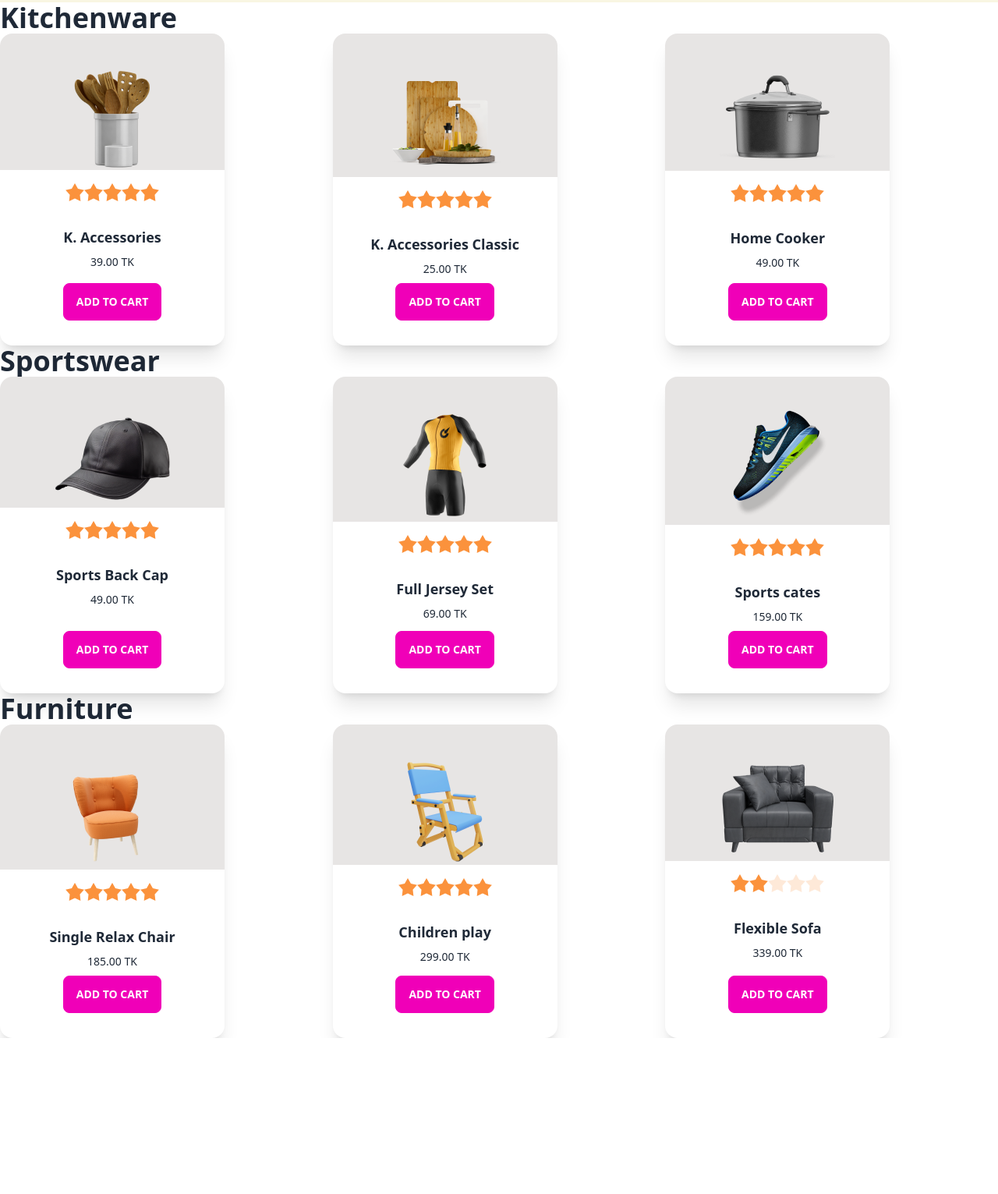
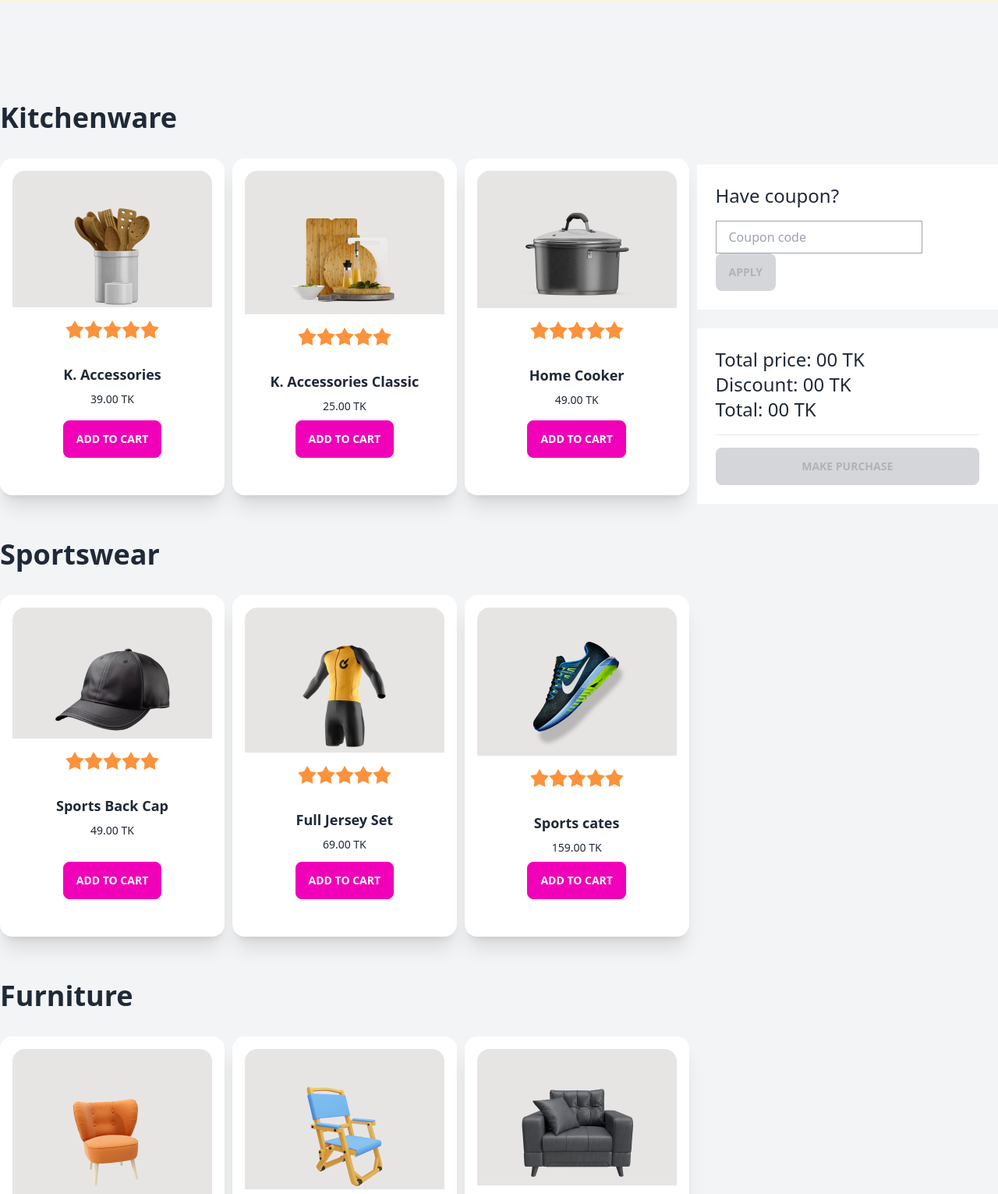
Before and after one commit to anikdev711/summer-sale-project, a plain HTML site: page index.html in a window 1280 px wide. Shown: the part 797-2328 px from the top of the page at 78% size. Before the commit the page ends 2128 px from the top, so only its background shows below. Drawn offline with nearby package versions, Linux system fonts and the light colour scheme.

Commit message:
third commit

```diff
--- a/index.html
+++ b/index.html
@@ -35,14 +35,14 @@
 
     <main>
         <!-- main container starts  -->
-        <div>
+        <div class="flex flex-col lg:flex-row gap-4 justify-center bg-gray-100">
             <!-- item container starts  -->
-            <div>
+            <div class="mt-32">
                 <!-- Kitchenware starts  -->
-                <h1 class="font-semibold text-4xl">Kitchenware</h1>
-                <div class="grid grid-cols-1 lg:grid-cols-3">
+                <h1 class="font-semibold text-4xl mb-8">Kitchenware</h1>
+                <div class="grid grid-cols-1 lg:grid-cols-3 gap-4">
                     <!-- first item starts -->
-                    <div class="card w-72 bg-base-100 shadow-xl">
+                    <div class="card w-72 bg-base-100 shadow-xl p-4">
                         <figure class="px-10 pt-10 bg-stone-200">
                             <img src="images/prod1.png" alt="product-1" class="rounded-xl" />
                         </figure>
@@ -63,7 +63,7 @@
                     </div>
                     <!-- first item ends  -->
                     <!-- second item starts  -->
-                    <div class="card w-72 bg-base-100 shadow-xl">
+                    <div class="card w-72 bg-base-100 shadow-xl p-4">
                         <figure class="px-10 pt-10 bg-stone-200">
                             <img src="images/prod2.png" alt="product-2" class="rounded-xl" />
                         </figure>
@@ -84,7 +84,7 @@
                     </div>
                     <!-- second item ends  -->
                     <!-- third item starts  -->
-                    <div class="card w-72 bg-base-100 shadow-xl">
+                    <div class="card w-72 bg-base-100 shadow-xl p-4">
                         <figure class="px-10 pt-10 bg-stone-200">
                             <img src="images/prod3.png" alt="product-3" class="rounded-xl" />
                         </figure>
@@ -108,10 +108,10 @@
                 <!-- Kitchenware ends  -->
 
                 <!-- Sportswear starts  -->
-                <h1 class="font-semibold text-4xl">Sportswear</h1>
-                <div class="grid grid-cols-1 lg:grid-cols-3">
+                <h1 class="font-semibold text-4xl mt-14 mb-8">Sportswear</h1>
+                <div class="grid grid-cols-1 lg:grid-cols-3 gap-4">
                     <!-- first item starts -->
-                    <div class="card w-72 bg-base-100 shadow-xl">
+                    <div class="card w-72 bg-base-100 shadow-xl p-4">
                         <figure class="px-10 pt-10 bg-stone-200">
                             <img src="images/prod4.png" alt="product-4" class="rounded-xl" />
                         </figure>
@@ -132,7 +132,7 @@
                     </div>
                     <!-- first item ends  -->
                     <!-- second item starts  -->
-                    <div class="card w-72 bg-base-100 shadow-xl">
+                    <div class="card w-72 bg-base-100 shadow-xl p-4">
                         <figure class="px-10 pt-10 bg-stone-200">
                             <img src="images/prod5.png" alt="product-5" class="rounded-xl" />
                         </figure>
@@ -153,7 +153,7 @@
                     </div>
                     <!-- second item ends  -->
                     <!-- third item starts  -->
-                    <div class="card w-72 bg-base-100 shadow-xl">
+                    <div class="card w-72 bg-base-100 shadow-xl p-4">
                         <figure class="px-10 pt-10 bg-stone-200">
                             <img src="images/prod6.png" alt="product-6" class="rounded-xl" />
                         </figure>
@@ -177,10 +177,10 @@
                 <!-- Sportswear ends -->
 
                 <!-- Furniture starts  -->
-                <h1 class="font-semibold text-4xl">Furniture</h1>
-                <div class="grid grid-cols-1 lg:grid-cols-3">
+                <h1 class="font-semibold text-4xl mt-14 mb-8">Furniture</h1>
+                <div class="grid grid-cols-1 lg:grid-cols-3 gap-4">
                     <!-- first item starts -->
-                    <div class="card w-72 bg-base-100 shadow-xl">
+                    <div class="card w-72 bg-base-100 shadow-xl p-4">
                         <figure class="px-10 pt-10 bg-stone-200">
                             <img src="images/prod7.png" alt="product-7" class="rounded-xl" />
                         </figure>
@@ -201,7 +201,7 @@
                     </div>
                     <!-- first item ends  -->
                     <!-- second item starts  -->
-                    <div class="card w-72 bg-base-100 shadow-xl">
+                    <div class="card w-72 bg-base-100 shadow-xl p-4">
                         <figure class="px-10 pt-10 bg-stone-200">
                             <img src="images/prod8.png" alt="product-8" class="rounded-xl" />
                         </figure>
@@ -222,7 +222,7 @@
                     </div>
                     <!-- second item ends  -->
                     <!-- third item starts  -->
-                    <div class="card w-72 bg-base-100 shadow-xl">
+                    <div class="card w-72 bg-base-100 shadow-xl p-4">
                         <figure class="px-10 pt-10 bg-stone-200">
                             <img src="images/prod9.png" alt="product-9" class="rounded-xl" />
                         </figure>
@@ -248,8 +248,28 @@
             </div>
             <!-- item container ends  -->
             <!-- cart starts  -->
-            <div>
+            <div class="mt-52">
+                <!-- coupon section starts  -->
+                <div class="bg-white mb-6 p-6">
+                    <h1 class="font-medium text-2xl mb-4">Have coupon?</h1>
+                    <input type="text" name="" id="" class="border border-gray-400 px-4 py-2" placeholder="Coupon code">
+                    <button class="btn btn-secondary text-white" disabled>Apply</button>
+                </div>
+                <!-- coupon section ends  -->
+                <!-- price section starts  -->
+                <div class="bg-white p-6">
+                    <div>
 
+                    </div>
+                    <div>
+                        <p class="text-2xl font-normal">Total price: <span>00</span> TK</p>
+                        <p class="text-2xl font-normal">Discount: <span>00</span> TK</p>
+                        <p class="text-2xl font-normal mb-4">Total: <span>00</span> TK</p>
+                        <hr>
+                        <button class="btn btn-secondary text-white mt-4 w-full" disabled>Make Purchase</button>
+                    </div>
+                </div>
+                <!-- price section ends  -->
             </div>
             <!-- cart ends -->
         </div>
```
